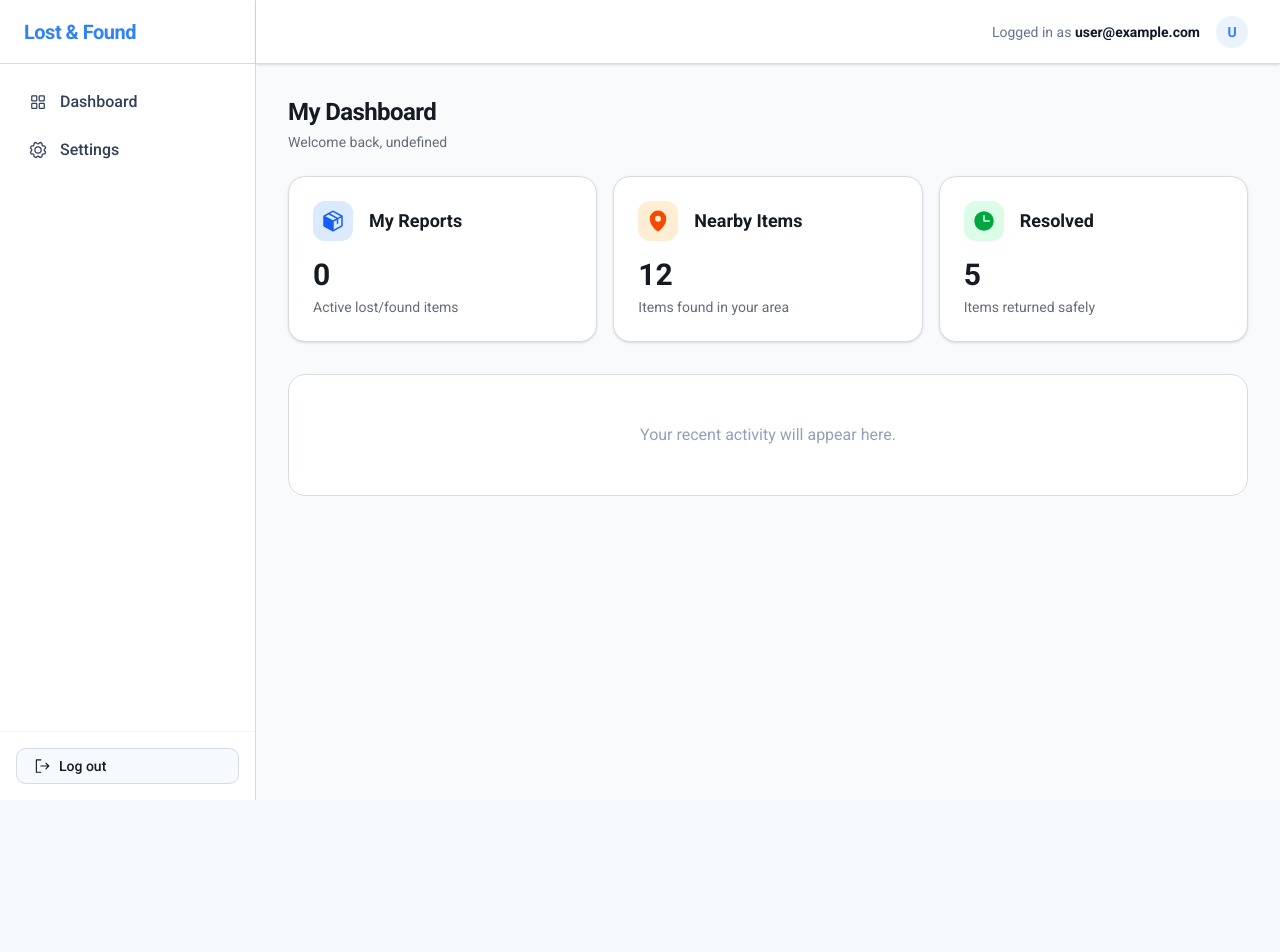
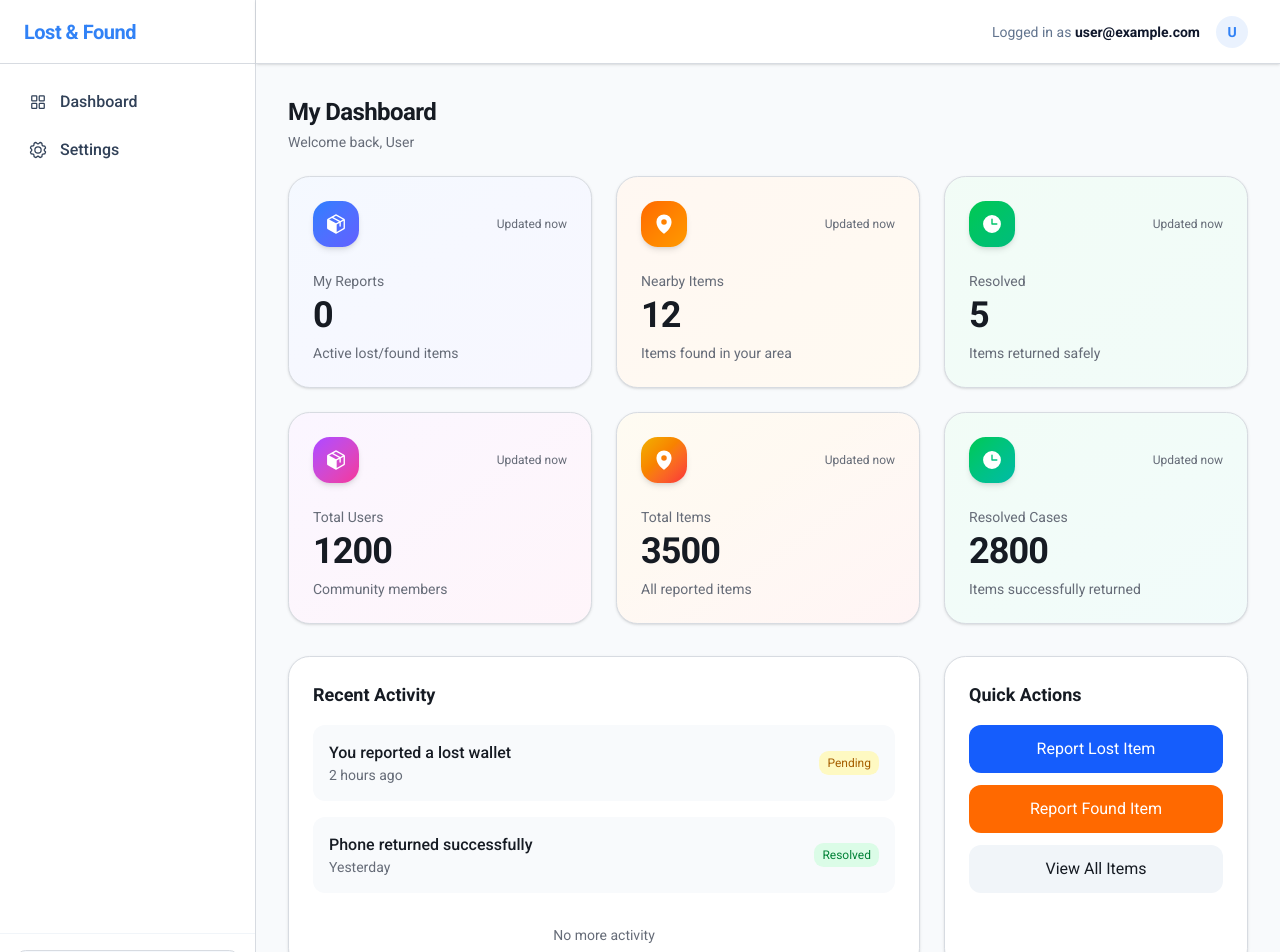
Before and after one commit to lostfromlight1/lost_and_found_frontend, a Next.js app: page /dashboard in a window 1280 px wide. Shown: the top 952 px of the page. Before the commit the page ends 800 px from the top, so only its background shows below. Built offline with nearby package versions, Linux system fonts and the light colour scheme; no server answers; sample sign-in values are in the browser's storage.

Commit message:
Add Setting

```diff
--- a/src/app/(protected)/dashboard/page.tsx
+++ b/src/app/(protected)/dashboard/page.tsx
@@ -6,55 +6,157 @@ import {
   MapPinIcon,
   ClockIcon,
 } from "@phosphor-icons/react/dist/ssr";
+import { title } from "process";
 
 export default async function DashboardPage() {
   const session = await getServerSession(authOptions);
+
+  const stats = [
+    {
+      title: "My Reports",
+      value: 0,
+      desc: "Active lost/found items",
+      icon: PackageIcon,
+      color: "from-blue-500 to-indigo-500",
+    },
+    {
+      title: "Nearby Items",
+      value: 12,
+      desc: "Items found in your area",
+      icon: MapPinIcon,
+      color: "from-orange-500 to-amber-500",
+    },
+    {
+      title: "Resolved",
+      value: 5,
+      desc: "Items returned safely",
+      icon: ClockIcon,
+      color: "from-green-500 to-emerald-500",
+    },
+
+    {
+      title: "Total Users",
+      value: 1200,
+      desc: "Community members",
+      icon: PackageIcon,
+      color: "from-purple-500 to-pink-500",
+    },
+
+    {
+      title: "Total Items",
+      value: 3500,
+      desc: "All reported items",
+      icon: MapPinIcon,
+      color: "from-yellow-500 to-red-500",
+    },
+
+    {
+      title: "Resolved Cases",
+      value: 2800,
+      desc: "Items successfully returned",
+      icon: ClockIcon,
+      color: "from-green-500 to-teal-500",
+    },
+  ];
 
   return (
     <div className="space-y-8">
       <DashboardHeader
         title="My Dashboard"
-        description={`Welcome back, ${session?.user?.displayName}`}
-      />
+        description={`Welcome back, ${session?.user?.displayName || "User"} `} />
+      <div className="grid gap-6 md:grid-cols-2 lg:grid-cols-3">
+        {stats.map((stat, i) => {
+          const Icon = stat.icon;
 
-      <div className="grid gap-4 md:grid-cols-2 lg:grid-cols-3">
-        <div className="p-6 bg-white border rounded-xl shadow-sm">
-          <div className="flex items-center gap-4 mb-4">
-            <div className="p-2 bg-blue-100 text-blue-600 rounded-lg">
-              <PackageIcon size={24} weight="fill" />
+          return (
+            <div
+              key={i}
+              className="relative overflow-hidden rounded-2xl border bg-white p-6 shadow-sm transition hover:shadow-lg hover:-translate-y-1"
+            >
+              {/* Gradient Glow */}
+              <div
+                className={`absolute inset-0 opacity-5 bg-gradient-to-br ${stat.color}`}
+              />
+
+              <div className="relative z-10">
+                <div className="flex items-center justify-between mb-6">
+                  <div
+                    className={`p-3 rounded-xl bg-gradient-to-br ${stat.color} text-white shadow-md`}
+                  >
+                    <Icon size={22} weight="fill" />
+                  </div>
+
+                  <span className="text-xs text-muted-foreground">
+                    Updated now
+                  </span>
+                </div>
+
+                <h3 className="text-sm text-muted-foreground">
+                  {stat.title}
+                </h3>
+
+                <p className="text-4xl font-bold mt-1 tracking-tight">
+                  {stat.value}
+                </p>
+
+                <p className="text-sm text-muted-foreground mt-2">
+                  {stat.desc}
+                </p>
+              </div>
             </div>
-            <h3 className="font-semibold text-lg">My Reports</h3>
-          </div>
-          <p className="text-3xl font-bold">0</p>
-          <p className="text-sm text-muted-foreground mt-1">Active lost/found items</p>
-        </div>
-
-        <div className="p-6 bg-white border rounded-xl shadow-sm">
-          <div className="flex items-center gap-4 mb-4">
-            <div className="p-2 bg-orange-100 text-orange-600 rounded-lg">
-              <MapPinIcon size={24} weight="fill" />
-            </div>
-            <h3 className="font-semibold text-lg">Nearby Items</h3>
-          </div>
-          <p className="text-3xl font-bold">12</p>
-          <p className="text-sm text-muted-foreground mt-1">Items found in your area</p>
-        </div>
-
-        <div className="p-6 bg-white border rounded-xl shadow-sm">
-          <div className="flex items-center gap-4 mb-4">
-            <div className="p-2 bg-green-100 text-green-600 rounded-lg">
-              <ClockIcon size={24} weight="fill" />
-            </div>
-            <h3 className="font-semibold text-lg">Resolved</h3>
-          </div>
-          <p className="text-3xl font-bold">5</p>
-          <p className="text-sm text-muted-foreground mt-1">Items returned safely</p>
-        </div>
+          );
+        })}
       </div>
 
-      {/* Feed placeholder */}
-      <div className="bg-white border rounded-xl p-12 text-center">
-        <p className="text-slate-400">Your recent activity will appear here.</p>
+      <div className="grid lg:grid-cols-3 gap-6">
+
+        {/* Recent Activity */}
+        <div className="lg:col-span-2 bg-white border rounded-2xl p-6 shadow-sm">
+          <h3 className="text-lg font-semibold mb-4">Recent Activity</h3>
+
+          <div className="space-y-4">
+            <div className="flex items-center justify-between p-4 rounded-lg bg-slate-50 hover:bg-slate-100 transition">
+              <div>
+                <p className="font-medium">You reported a lost wallet</p>
+                <p className="text-sm text-muted-foreground">2 hours ago</p>
+              </div>
+              <span className="text-xs bg-yellow-100 text-yellow-700 px-2 py-1 rounded-md">
+                Pending
+              </span>
+            </div>
+
+            <div className="flex items-center justify-between p-4 rounded-lg bg-slate-50 hover:bg-slate-100 transition">
+              <div>
+                <p className="font-medium">Phone returned successfully</p>
+                <p className="text-sm text-muted-foreground">Yesterday</p>
+              </div>
+              <span className="text-xs bg-green-100 text-green-700 px-2 py-1 rounded-md">
+                Resolved
+              </span>
+            </div>
+
+            <div className="text-center text-sm text-muted-foreground pt-4">
+              No more activity
+            </div>
+          </div>
+        </div>
+        <div className="bg-white border rounded-2xl p-6 shadow-sm">
+          <h3 className="text-lg font-semibold mb-4">Quick Actions</h3>
+
+          <div className="space-y-3">
+            <button className="w-full p-3 rounded-lg bg-blue-600 text-white hover:bg-blue-700 transition">
+              Report Lost Item
+            </button>
+
+            <button className="w-full p-3 rounded-lg bg-orange-500 text-white hover:bg-orange-600 transition">
+              Report Found Item
+            </button>
+
+            <button className="w-full p-3 rounded-lg bg-slate-100 hover:bg-slate-200 transition">
+              View All Items
+            </button>
+          </div>
+        </div>
       </div>
     </div>
   );
--- a/src/app/(protected)/layout.tsx
+++ b/src/app/(protected)/layout.tsx
@@ -55,7 +55,7 @@ export default async function ProtectedLayout({
               </p>
               <Link
                 href="/admin"
-                className="flex items-center gap-3 px-3 py-2.5 rounded-md text-red-600 hover:bg-red-50 transition-colors font-medium"
+                className="flex items-center gap-3 px-3 py-2.5 rounded-md text-blue-600 hover:bg-red-50 transition-colors font-medium"
               >
                 <ShieldCheckIcon size={20} />
                 Admin Panel
@@ -104,7 +104,7 @@ export default async function ProtectedLayout({
             {children}
           </div>
         </main>
-        </div>
+      </div>
     </div>
   );
 }
--- a/src/features/users/components/ProfileSettingsForm.tsx
+++ b/src/features/users/components/ProfileSettingsForm.tsx
@@ -10,25 +10,21 @@ import { useUpdateProfile, useUploadAvatar } from "@/features/users/hooks/useUse
 import { Form } from "@/components/ui/form";
 import { Button } from "@/components/ui/button";
 import InputForm from "@/components/form/InputForm";
+import { Loader2, Camera } from "lucide-react";
 
 const profileSchema = z.object({
-  displayName: z
-    .string()
-    .trim()
-    .min(1, { message: "Display name is required" })
-    .max(100),
+  displayName: z.string().trim().min(1).max(100),
   contactInfo: z
     .string()
     .trim()
-    .min(1, { message: "Contact info is required" })
+    .min(1)
     .regex(/^\+[0-9]+$/, {
-      message: "Must start with '+' followed by numbers (e.g., +959886455064)"
+      message: "Use format: +959xxxxxxxx",
     })
     .max(255),
 });
 
 export function ProfileSettingsForm() {
-  // 1. FIXED: Extract the 'update' function from useSession
   const { data: session, update: updateSession } = useSession();
 
   const { mutate: updateProfile, isPending: isUpdating } = useUpdateProfile();
@@ -45,112 +41,139 @@ export function ProfileSettingsForm() {
     if (session?.user) {
       form.reset({
         displayName: session.user.displayName || "",
-        contactInfo: session.user.contactInfo || ""
+        contactInfo: session.user.contactInfo || "",
       });
     }
   }, [session, form]);
 
   const onSubmit = (data: z.infer<typeof profileSchema>) => {
-    const { dirtyFields } = form.formState;
-
-    if (Object.keys(dirtyFields).length === 0) {
-      toast.warning("Please make a change to update.");
+    if (!form.formState.isDirty) {
+      toast.warning("No changes detected.");
       return;
     }
 
     updateProfile(data, {
-      // 2. FIXED: Force session refresh after updating profile info
       onSuccess: async () => {
         await updateSession();
         form.reset(data);
-        toast.success("Profile updated successfully!");
-      }
+        toast.success("Profile updated");
+      },
     });
   };
 
-  const handleFileChange = (event: React.ChangeEvent<HTMLInputElement>) => {
-    const file = event.target.files?.[0];
-    if (file) {
+  const handleFileChange = (e: React.ChangeEvent<HTMLInputElement>) => {
+    const file = e.target.files?.[0];
+    if (!file) return;
+
     if (file.size > 5 * 1024 * 1024) {
-        toast.error("Image size must be less than 5MB");
+      toast.error("Max 5MB only");
       return;
     }
 
-      // 3. FIXED: Force session refresh after uploading avatar
     uploadAvatar(file, {
       onSuccess: async () => {
         await updateSession();
-          toast.success("Profile picture updated!");
-        }
+        toast.success("Avatar updated");
+      },
     });
-    }
   };
 
   return (
-    <div className="space-y-6 max-w-md">
-
-      {/* Avatar Upload Section */}
-      <div className="flex items-center gap-6 p-4 bg-slate-50 border rounded-lg">
+    <div className="max-w-xl mx-auto space-y-6">
+      <div className="bg-white shadow-sm border rounded-2xl p-6 space-y-6">
+        <div className="flex items-center gap-5">
           <div
-          className="h-20 w-20 rounded-full overflow-hidden bg-slate-200 border-2 border-slate-300 flex items-center justify-center cursor-pointer hover:opacity-80 transition"
-          onClick={() => fileInputRef.current?.click()}
-        >
+            className="relative group cursor-pointer"
+            onClick={() => fileInputRef.current?.click()}>
+            <div className="h-24 w-24 rounded-full overflow-hidden border">
               {session?.user?.avatarUrl ? (
-            // eslint-disable-next-line @next/next/no-img-element
-            <img src={session.user.avatarUrl} alt="Avatar" className="h-full w-full object-cover" />
+                <img
+                  src={session.user.avatarUrl}
+                  className="h-full w-full object-cover"
+                />
               ) : (
-            <span className="text-2xl font-bold text-slate-500">
-              {session?.user?.displayName?.charAt(0).toUpperCase() || "U"}
-            </span>
+                <div className="h-full w-full flex items-center justify-center bg-slate-200 text-2xl font-bold">
+                  {session?.user?.displayName?.charAt(0) || "U"}
+                </div>
               )}
             </div>
+            <div className="absolute inset-0 bg-black/40 opacity-0 group-hover:opacity-100 transition flex items-center justify-center rounded-full">
+              {isUploading ? (
+                <Loader2 className="animate-spin text-white" />
+              ) : (
+                <Camera className="text-white" />
+              )}
+            </div>
+          </div>
+
           <div>
-          <h3 className="font-medium text-slate-900">Profile Picture</h3>
-          <Button
-            variant="outline"
-            size="sm"
-            className="mt-2"
-            disabled={isUploading}
-            onClick={(e) => {
-              e.preventDefault();
-              fileInputRef.current?.click();
-            }}
-          >
-            {isUploading ? "Uploading..." : "Change Picture"}
-          </Button>
+            <h2 className="text-lg font-semibold">Profile Picture</h2>
+            <p className="text-sm text-muted-foreground">
+              Click avatar to upload new image
+            </p>
+          </div>
+
           <input
             type="file"
             ref={fileInputRef}
             onChange={handleFileChange}
-            accept="image/png, image/jpeg, image/webp"
+            accept="image/*"
             className="hidden"
           />
         </div>
-      </div>
+        <div className="grid gap-2 text-sm">
+          <p>
+            <span className="text-muted-foreground">Name:</span>{" "}
+            <span className="font-medium">
+              {session?.user?.displayName || "-"}
+            </span>
+          </p>
 
-      <div className="p-4 bg-slate-50 border rounded-lg space-y-1">
-        <p className="text-sm text-slate-500">
-          Display Name: <span className="font-semibold text-slate-900 ml-1">{session?.user?.displayName}</span>
-        </p>
-        <p className="text-sm text-slate-500">
-          Contact Info:
-          {session?.user?.contactInfo ? (
-            <span className="font-semibold text-slate-900 ml-1">{session.user.contactInfo}</span>
-          ) : (
-            <span className="font-medium text-amber-600 italic ml-1">Please add a contact number</span>
-          )}
+          <p>
+            <span className="text-muted-foreground">Contact:</span>{" "}
+            <span className="font-medium">
+              {session?.user?.contactInfo || "Not set"}
+            </span>
           </p>
         </div>
+      </div>
+      <div className="bg-white shadow-sm border rounded-2xl p-6">
+        <h3 className="text-lg font-semibold mb-4">Edit Profile</h3>
 
         <Form {...form}>
           <form onSubmit={form.handleSubmit(onSubmit)} className="space-y-4">
-          <InputForm control={form.control} name="displayName" label="Display Name" required />
-          <InputForm control={form.control} name="contactInfo" label="Contact Info" placeholder="e.g. +959886455064" required />
-          <Button type="submit" disabled={isUpdating || !form.formState.isDirty}>
-            {isUpdating ? "Saving..." : "Update Profile"}
+            <InputForm
+              control={form.control}
+              name="displayName"
+              label="Display Name"
+              required
+            />
+
+            <InputForm
+              control={form.control}
+              name="contactInfo"
+              label="Contact Number"
+              placeholder="+959xxxxxxxx"
+              required
+            />
+
+            <Button
+              type="submit"
+              className="w-full"
+              disabled={isUpdating || !form.formState.isDirty}
+            >
+              {isUpdating ? (
+                <span className="flex items-center gap-2">
+                  <Loader2 className="animate-spin h-4 w-4" />
+                  Saving...
+                </span>
+              ) : (
+                "Save Changes"
+              )}
             </Button>
           </form>
         </Form>
       </div>
+    </div>
   );
 }
```
Also changed, not shown: 2 other files (tests, documents, lock files or other folders). Lines whose indentation alone changed are shown as unchanged.
